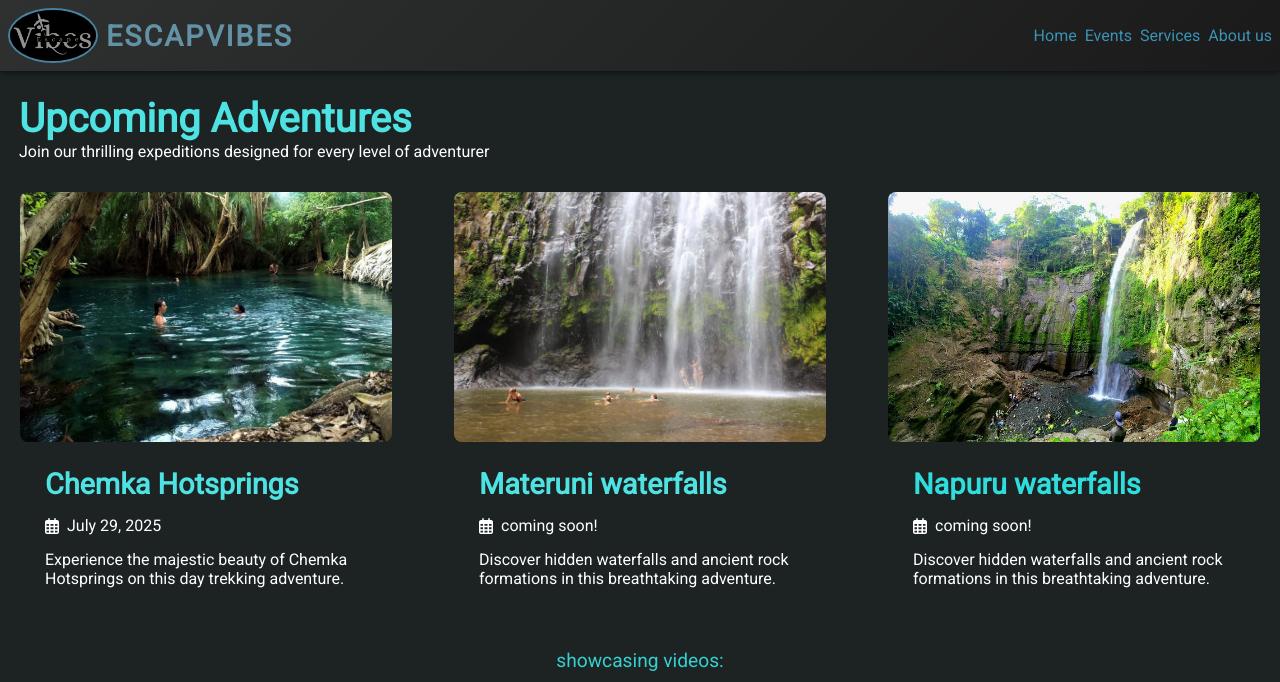
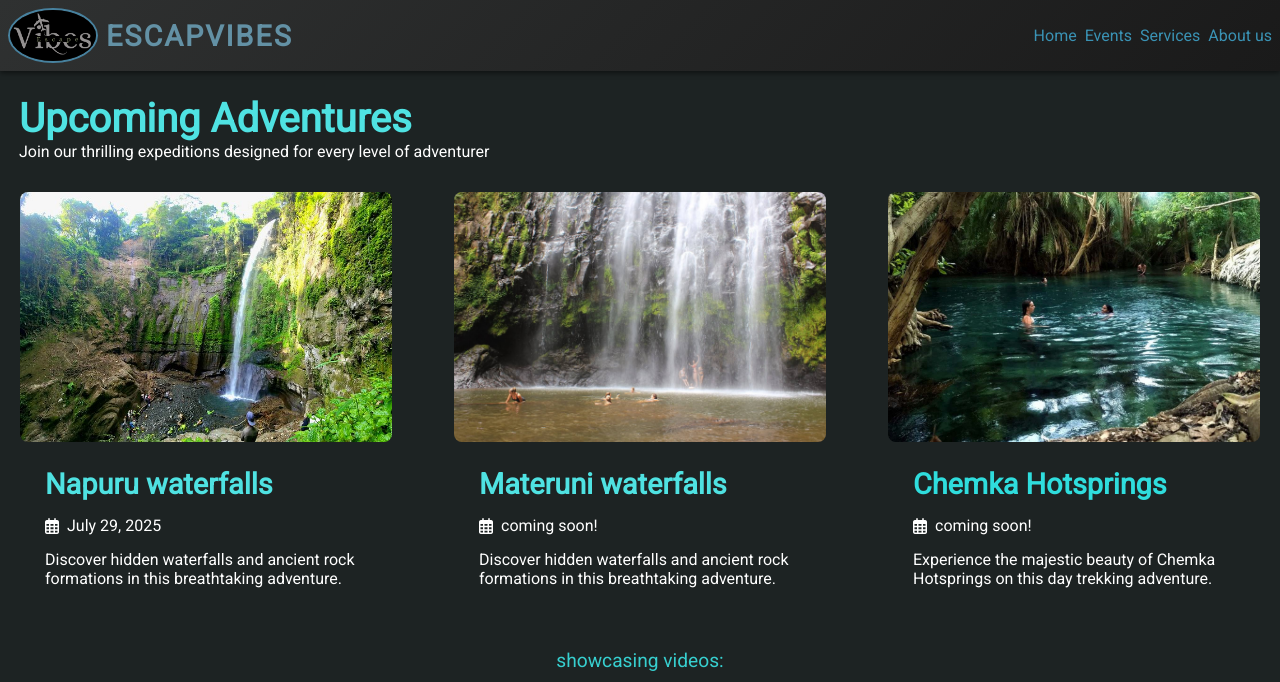
Before and after one commit to Jimmyforever101/EscapVibes, a plain HTML site: page events.html in a window 1280 px wide. Shown: the top 682 px of the page. Drawn offline with Linux system fonts and the light colour scheme.

Commit message:
Update event details and images for enhanced content accuracy

```diff
--- a/events.html
+++ b/events.html
@@ -28,6 +28,7 @@
     </header><br><br><br>
     <main>
         <!-- Events Section -->
+     <!-- Events Section -->
     <section id="events">
         <div class="container">
             <div class="section-title"><br>
@@ -37,15 +38,15 @@
             <div class="events-grid">
                 <div class="event-card">
                     <div class="event-img">
-                        <img src="assets/img/Chemka.jpg" alt="Mountain Trekking">
+                        <img src="assets/img/napuru.jpg" alt="waterfalls">
                     </div>
                     <div class="event-content">
-                        <h3 style="color: rgb(79, 226, 226);">Chemka Hotsprings</h3>
+                        <h3 style="color: rgb(79, 226, 226);">Napuru waterfalls</h3>
                         <div class="date">
                             <i class="far fa-calendar-alt"></i>
                             <span>July 29, 2025</span>
                         </div>
-                        <p>Experience the majestic beauty of Chemka Hotsprings on this day trekking adventure.</p>
+                        <p>Discover hidden waterfalls and ancient rock formations in this breathtaking adventure.</p>
 
                     </div>
                 </div>
@@ -65,19 +66,20 @@
                 </div>
                 <div class="event-card">
                     <div class="event-img">
-                        <img src="assets/img/napuru.jpg" alt="Kayaking Expedition">
+                        <img src="assets/img/Chemka.jpg" alt="Kayaking Expedition">
                     </div>
                     <div class="event-content">
-                        <h3 style="color: rgb(47, 221, 221);">Napuru waterfalls</h3>
+                        <h3 style="color: rgb(47, 221, 221);">Chemka Hotsprings</h3>
                         <div class="date">
                             <i class="far fa-calendar-alt"></i>
                             <span>coming soon!</span>
                         </div>
-                        <p>Discover hidden waterfalls and ancient rock formations in this breathtaking adventure.</p>
+                        <p>Experience the majestic beauty of Chemka Hotsprings on this day trekking adventure.</p>
 
                     </div>
                 </div>
             </div>
+
 <p style="text-align: center; font-size: larger;color: rgb(55, 207, 207);">showcasing videos:</p>
     <div class="vdeo">
         <div class="video-container">
```
